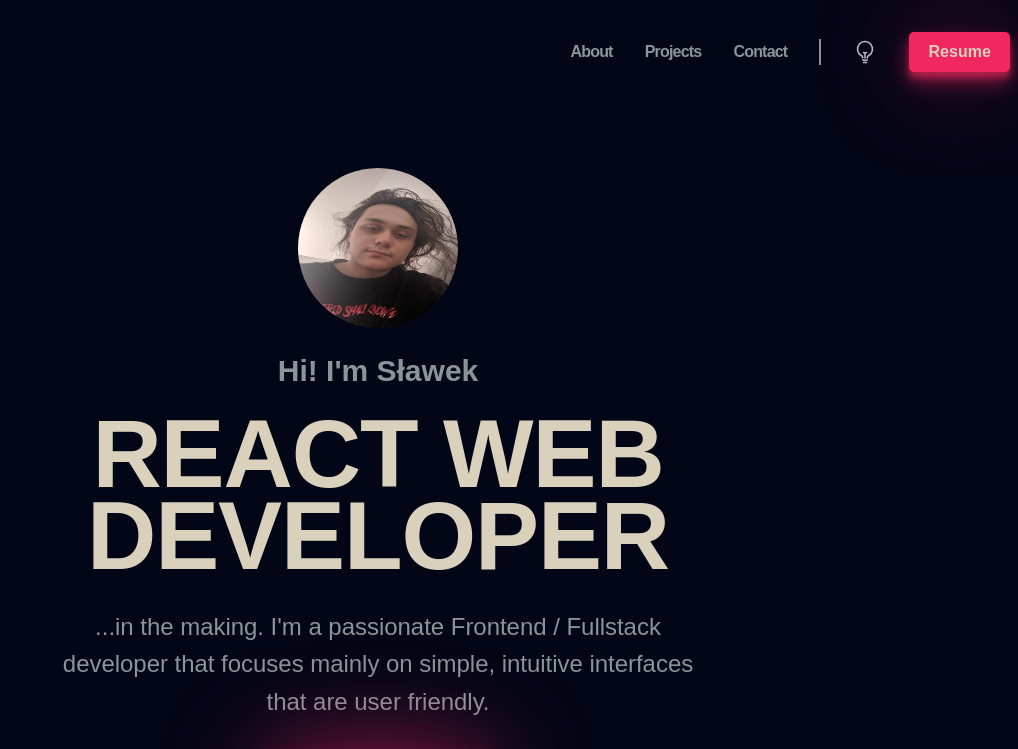
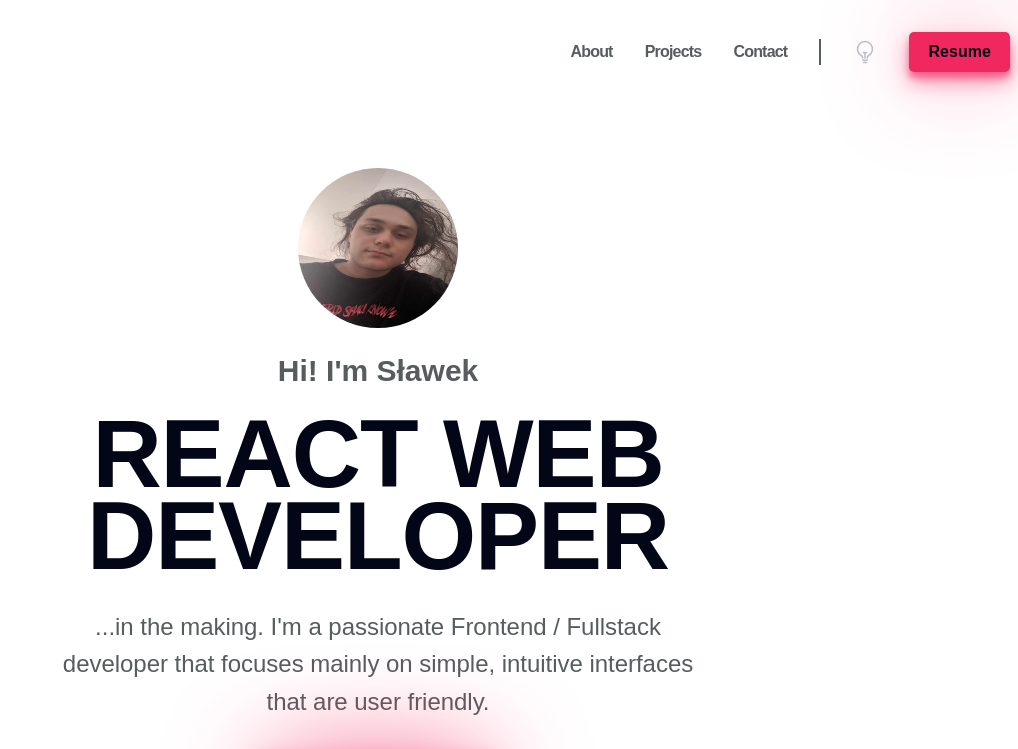
Before and after one commit to 4Gatsu/portfolio, a website built with Vite: page index.html in a window 1280 px wide. Both pictures are taken after a click on the button 1127 px from the left and 52 px from the top of the page. Shown: the top 749 px of the page, without its empty margins (262-1280 px from the left). Built offline with nearby package versions, Linux system fonts and the light colour scheme; a web font is replaced by a local one.

Commit message:
light mode working, not saving tho

```diff
--- a/src/main.js
+++ b/src/main.js
@@ -9,3 +9,7 @@ import "../styles/components/mobile-nav.css";
 import "../styles/utils.css";
 
 import mobileNav from "./utils/mobile-nav";
+import darkMode from "./utils/dark-mode";
+
+mobileNav();
+darkMode();
--- a/src/utils/dark-mode.js
+++ b/src/utils/dark-mode.js
@@ -1 +1,11 @@
-const themeToggleBtns = document.querySelector("#theme__toggle");
+const darkMode = () => {
+  const themeToggleBtns = document.querySelectorAll("#theme__toggle");
+
+  themeToggleBtns.forEach((btn) => {
+    btn.addEventListener("click", () => {
+      document.body.classList.toggle("light-mode");
+    });
+  });
+};
+
+export default darkMode;
--- a/styles/style.css
+++ b/styles/style.css
@@ -40,7 +40,7 @@ html {
 
 .light-mode {
   --clr-white: #030616;
-  --clr-dark: #dad1bd;
+  --clr-dark: white;
   --clr-gray: rgb(87, 93, 95);
 }
 
```
